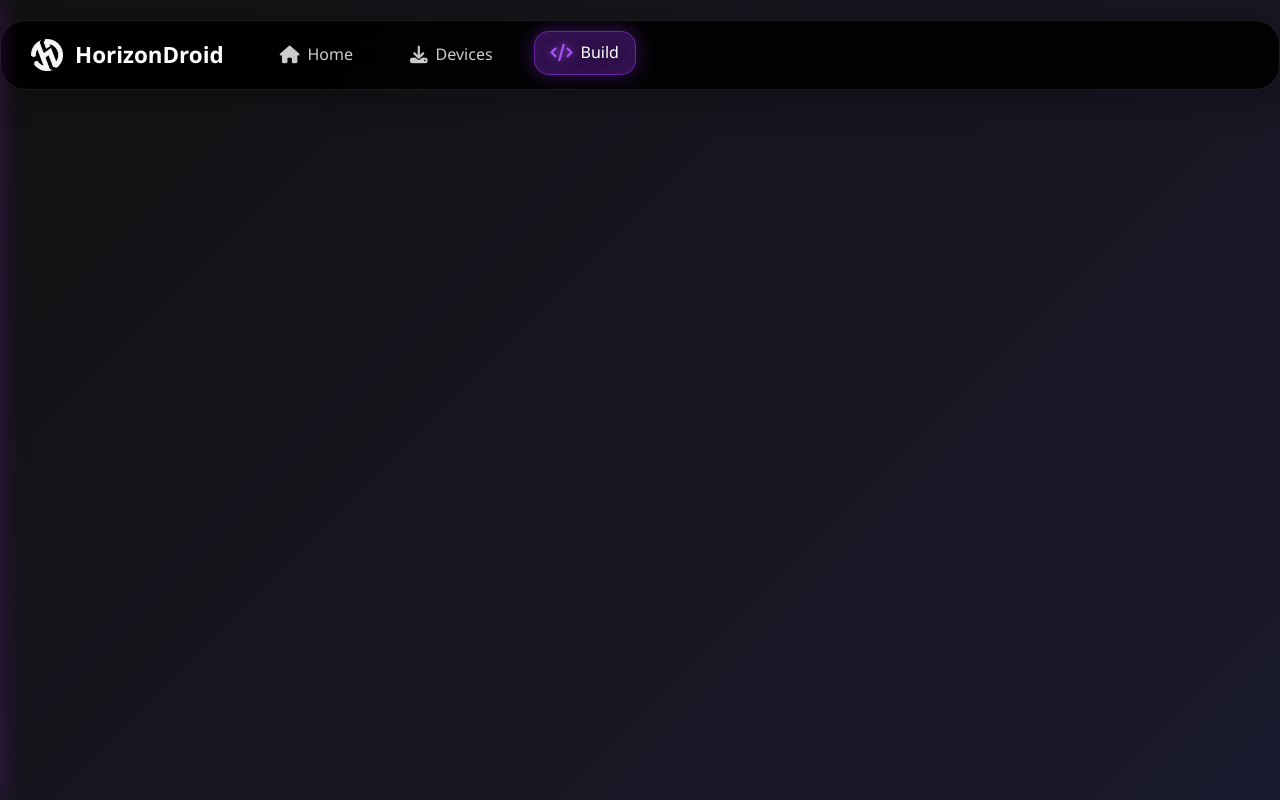
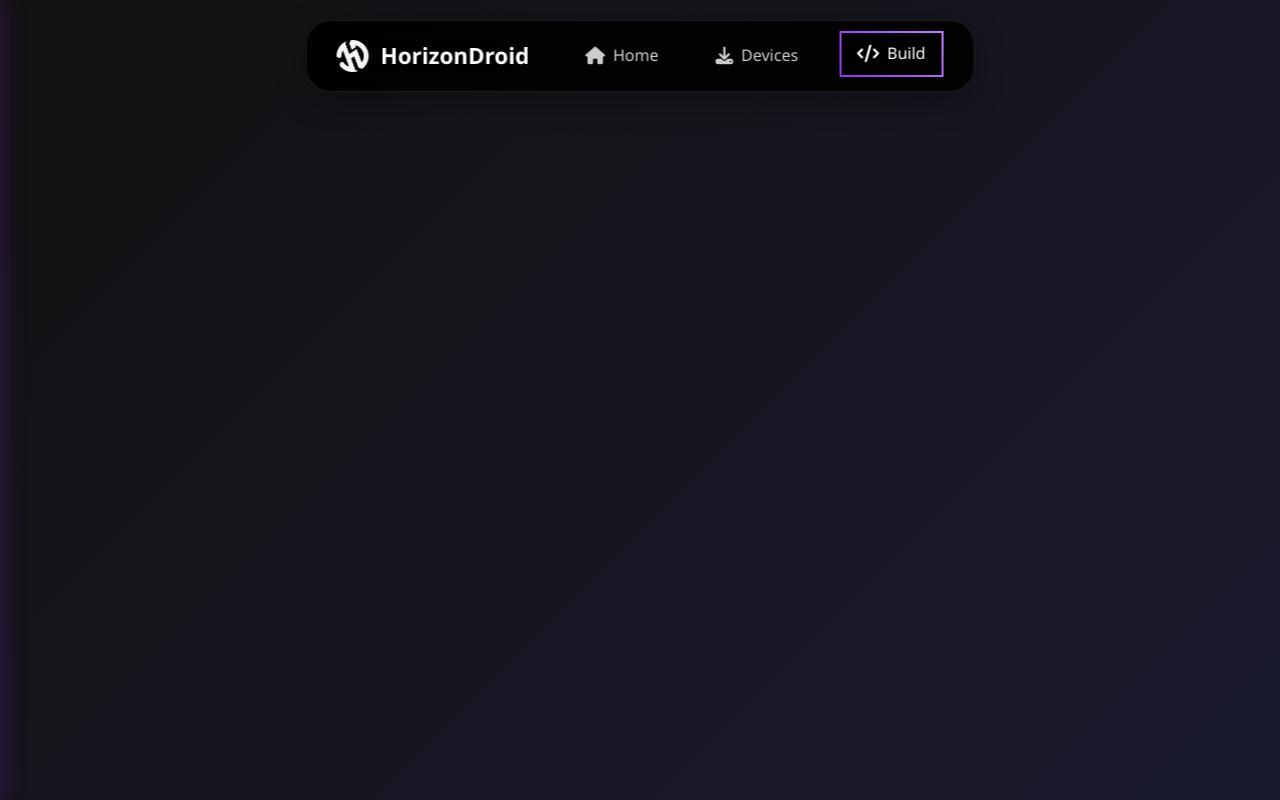
Before and after one commit to SheoranPranshu/test01, a React (Vite) app: page /build in a window 1280 px wide. Shown: the top 800 px of the page. Built offline with nearby package versions, Linux system fonts and the light colour scheme.

Commit message:
navbar chal jaa

```diff
--- a/src/components/css/Navbar.css
+++ b/src/components/css/Navbar.css
@@ -12,98 +12,17 @@
     box-shadow: 0 8px 32px rgba(0, 0, 0, 0.3);
     border: 1px solid rgba(255, 255, 255, 0.1);
     transition: all 0.3s ease;
-    position: relative;
-    overflow: hidden;
-}
-
-.desktop-navbar::before {
-    content: '';
-    position: absolute;
-    top: 0;
-    left: 0;
-    right: 0;
-    bottom: 0;
-    border-radius: 25px;
-    padding: 2px;
-    background: linear-gradient(135deg,
-        transparent 0%,
-        rgba(138, 43, 226, 0.8) 25%,
-        rgba(147, 51, 234, 1) 50%,
-        rgba(168, 85, 247, 0.8) 75%,
-        transparent 100%
-    );
-    mask: linear-gradient(#fff 0 0) content-box, linear-gradient(#fff 0 0);
-    mask-composite: xor;
-    -webkit-mask: linear-gradient(#fff 0 0) content-box, linear-gradient(#fff 0 0);
-    -webkit-mask-composite: xor;
-    opacity: 0;
-    transition: opacity 0.3s ease;
 }
 
 .desktop-navbar:hover {
     transform: translateX(-50%) translateY(-2px);
-    box-shadow: 0 12px 40px rgba(0, 0, 0, 0.4), 0 0 30px rgba(147, 51, 234, 0.3);
-}
-
-.desktop-navbar:hover::before {
-    opacity: 1;
-    animation: borderGlow 2s linear infinite;
-}
-
-@keyframes borderGlow {
-    0% {
-        background: linear-gradient(135deg,
-            rgba(138, 43, 226, 0.8) 0%,
-            rgba(147, 51, 234, 1) 25%,
-            rgba(168, 85, 247, 0.8) 50%,
-            transparent 75%,
-            transparent 100%
-        );
-    }
-    25% {
-        background: linear-gradient(135deg,
-            transparent 0%,
-            rgba(138, 43, 226, 0.8) 25%,
-            rgba(147, 51, 234, 1) 50%,
-            rgba(168, 85, 247, 0.8) 75%,
-            transparent 100%
-        );
-    }
-    50% {
-        background: linear-gradient(135deg,
-            transparent 0%,
-            transparent 25%,
-            rgba(138, 43, 226, 0.8) 50%,
-            rgba(147, 51, 234, 1) 75%,
-            rgba(168, 85, 247, 0.8) 100%
-        );
-    }
-    75% {
-        background: linear-gradient(135deg,
-            rgba(168, 85, 247, 0.8) 0%,
-            transparent 25%,
-            transparent 50%,
-            rgba(138, 43, 226, 0.8) 75%,
-            rgba(147, 51, 234, 1) 100%
-        );
-    }
-    100% {
-        background: linear-gradient(135deg,
-            rgba(147, 51, 234, 1) 0%,
-            rgba(168, 85, 247, 0.8) 25%,
-            transparent 50%,
-            transparent 75%,
-            rgba(138, 43, 226, 0.8) 100%
-        );
-    }
+    box-shadow: 0 12px 40px rgba(0, 0, 0, 0.4);
 }
 
 .desktop-navbar-content {
     display: flex;
     align-items: center;
     gap: 40px;
-    position: relative;
-    z-index: 1;
 }
 
 .desktop-logo {
@@ -115,22 +34,15 @@
     font-size: 1.4rem;
     font-weight: 700;
     transition: var(--transition);
-    position: relative;
 }
 
 .desktop-logo:hover {
     transform: scale(1.05);
-    filter: drop-shadow(0 0 10px rgba(147, 51, 234, 0.5));
 }
 
 .desktop-logo img {
     height: 32px;
     animation: float 3s ease-in-out infinite;
-    transition: all 0.3s ease;
-}
-
-.desktop-logo:hover img {
-    filter: drop-shadow(0 0 15px rgba(147, 51, 234, 0.8));
 }
 
 .desktop-nav {
@@ -151,82 +63,28 @@
     border-radius: 15px;
     transition: var(--transition);
     position: relative;
-    overflow: hidden;
-}
-
-.desktop-nav a::before {
-    content: '';
-    position: absolute;
-    top: 0;
-    left: -100%;
-    width: 100%;
-    height: 100%;
-    background: linear-gradient(90deg,
-        transparent,
-        rgba(147, 51, 234, 0.3),
-        transparent
-    );
-    transition: left 0.5s ease;
 }
 
 .desktop-nav a:hover,
 .desktop-nav a.active {
     color: white;
-    background: rgba(147, 51, 234, 0.2);
-    border: 1px solid rgba(147, 51, 234, 0.4);
+    background: rgba(255, 255, 255, 0.1);
     transform: translateY(-2px);
-    box-shadow: 0 4px 15px rgba(147, 51, 234, 0.3);
-}
-
-.desktop-nav a:hover::before {
-    left: 100%;
 }
 
 .desktop-nav a.active {
-    background: rgba(147, 51, 234, 0.3);
-    border: 1px solid rgba(147, 51, 234, 0.6);
-    box-shadow: 0 0 20px rgba(147, 51, 234, 0.4), inset 0 0 20px rgba(147, 51, 234, 0.1);
-}
-
-.desktop-nav a.active::after {
-    content: '';
-    position: absolute;
-    bottom: -2px;
-    left: 50%;
-    transform: translateX(-50%);
-    width: 80%;
-    height: 2px;
-    background: linear-gradient(90deg, transparent, #9333ea, transparent);
-    border-radius: 2px;
+    background: rgba(0, 0, 0, 0.3);
+    border: 2px solid;
+    border-image: linear-gradient(45deg, #9333ea, #a855f7, #c084fc) 1;
 }
 
 .desktop-nav a i {
     font-size: 1.1rem;
-    transition: all 0.3s ease;
-}
-
-.desktop-nav a:hover i,
-.desktop-nav a.active i {
-    color: #a855f7;
-    filter: drop-shadow(0 0 5px rgba(168, 85, 247, 0.8));
 }
 
 @keyframes float {
     0%, 100% { transform: translateY(0px); }
     50% { transform: translateY(-6px); }
-}
-
-@keyframes purplePulse {
-    0%, 100% {
-        box-shadow: 0 0 20px rgba(147, 51, 234, 0.4), inset 0 0 20px rgba(147, 51, 234, 0.1);
-    }
-    50% {
-        box-shadow: 0 0 30px rgba(147, 51, 234, 0.6), inset 0 0 30px rgba(147, 51, 234, 0.2);
-    }
-}
-
-.desktop-nav a.active {
-    animation: purplePulse 2s ease-in-out infinite;
 }
 
 .sidebar {
@@ -304,15 +162,14 @@
 
 .sidebar-nav a:hover,
 .sidebar-nav a.active {
-    background: rgba(147, 51, 234, 0.15);
+    background: rgba(255, 255, 255, 0.1);
     color: white;
     transform: translateX(5px);
-    border: 1px solid rgba(147, 51, 234, 0.3);
 }
 
 .sidebar-nav a:hover::before,
 .sidebar-nav a.active::before {
-    background: linear-gradient(180deg, #9333ea, #a855f7);
+    background: linear-gradient(180deg, #00c9ff, #92fe9d);
 }
 
 .sidebar-nav a i {
@@ -373,8 +230,7 @@
 }
 
 .hamburger:hover {
-    background: rgba(147, 51, 234, 0.2);
-    border: 1px solid rgba(147, 51, 234, 0.3);
+    background: rgba(255, 255, 255, 0.1);
 }
 
 .hamburger span {
@@ -389,7 +245,6 @@
 
 .hamburger.active span:nth-child(1) {
     transform: rotate(45deg) translate(6px, 6px);
-    background: #a855f7;
 }
 
 .hamburger.active span:nth-child(2) {
@@ -398,5 +253,4 @@
 
 .hamburger.active span:nth-child(3) {
     transform: rotate(-45deg) translate(6px, -6px);
-    background: #a855f7;
 }
```
